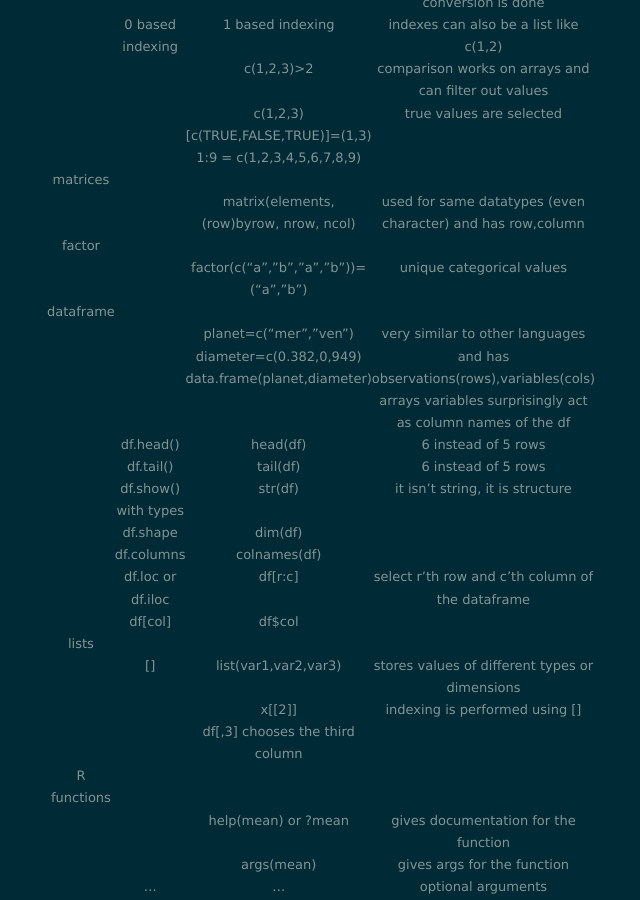
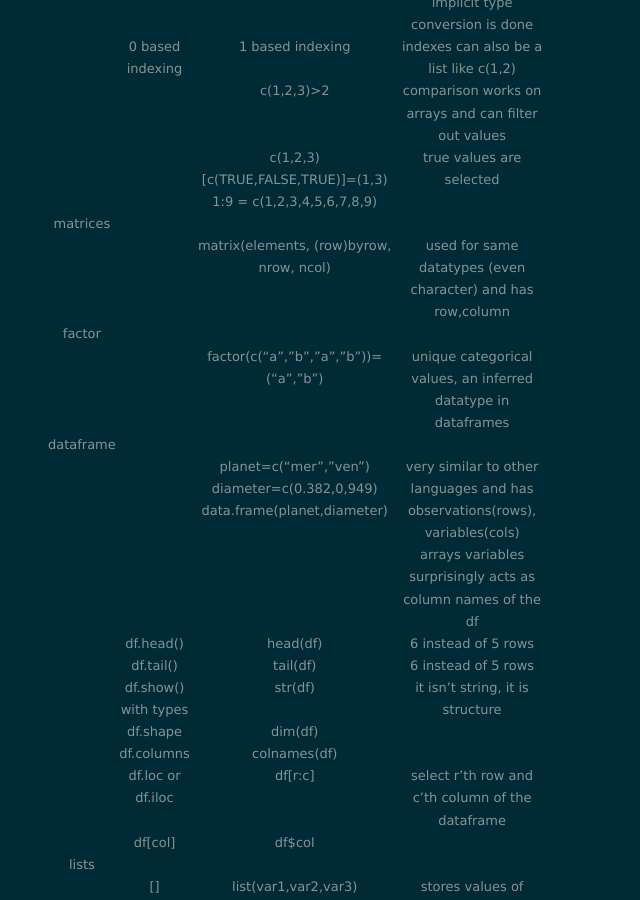
Before and after one commit to shashwat-r/shashwat-r.github.io, a Jekyll site: the page built from _posts/2022-12-10-learn-r.markdown, in a window 1280 px wide and 900 px high, scrolled down 1095 px. Shown: the whole window, without its empty margins (343-983 px from the left). Built offline with Jekyll 4.4.1, drawn with Linux system fonts in a browser that asks for light colours; nearby versions of some CDN libraries.

Commit message:
Update 2022-12-10-learn-r.markdown

```diff
--- a/_posts/2022-12-10-learn-r.markdown
+++ b/_posts/2022-12-10-learn-r.markdown
@@ -50,10 +50,10 @@ Basic R Syntax
 |matrices|
 |||matrix(elements, (row)byrow, nrow, ncol)|used for same datatypes (even character) and has row,column|
 |factor|
-|||factor(c("a","b","a","b"))=("a","b")|unique categorical values|
+|||factor(c("a","b","a","b"))=("a","b")|unique categorical values, an inferred datatype in dataframes|
 |dataframe|
-|||planet=c("mer","ven") diameter=c(0.382,0,949) data.frame(planet,diameter)|very similar to other languages and has observations(rows),variables(cols)|
-||||arrays variables surprisingly act as column names of the df|
+|||planet=c("mer","ven") diameter=c(0.382,0,949) data.frame(planet,diameter)|very similar to other languages and has observations(rows), variables(cols)|
+||||arrays variables surprisingly acts as column names of the df|
 ||df.head()|head(df)|6 instead of 5 rows|
 ||df.tail()|tail(df)|6 instead of 5 rows|
 ||df.show() with types|str(df)|it isn't string, it is structure|
```
